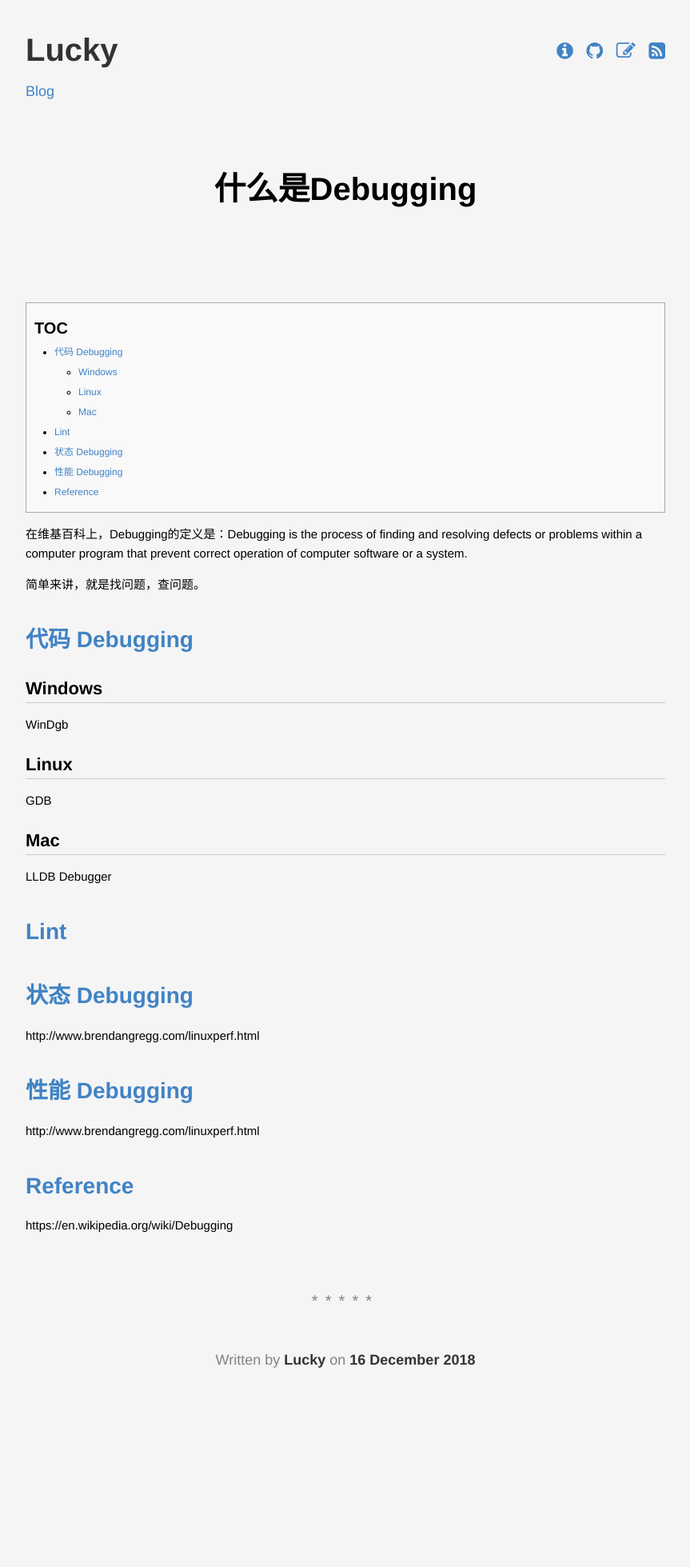
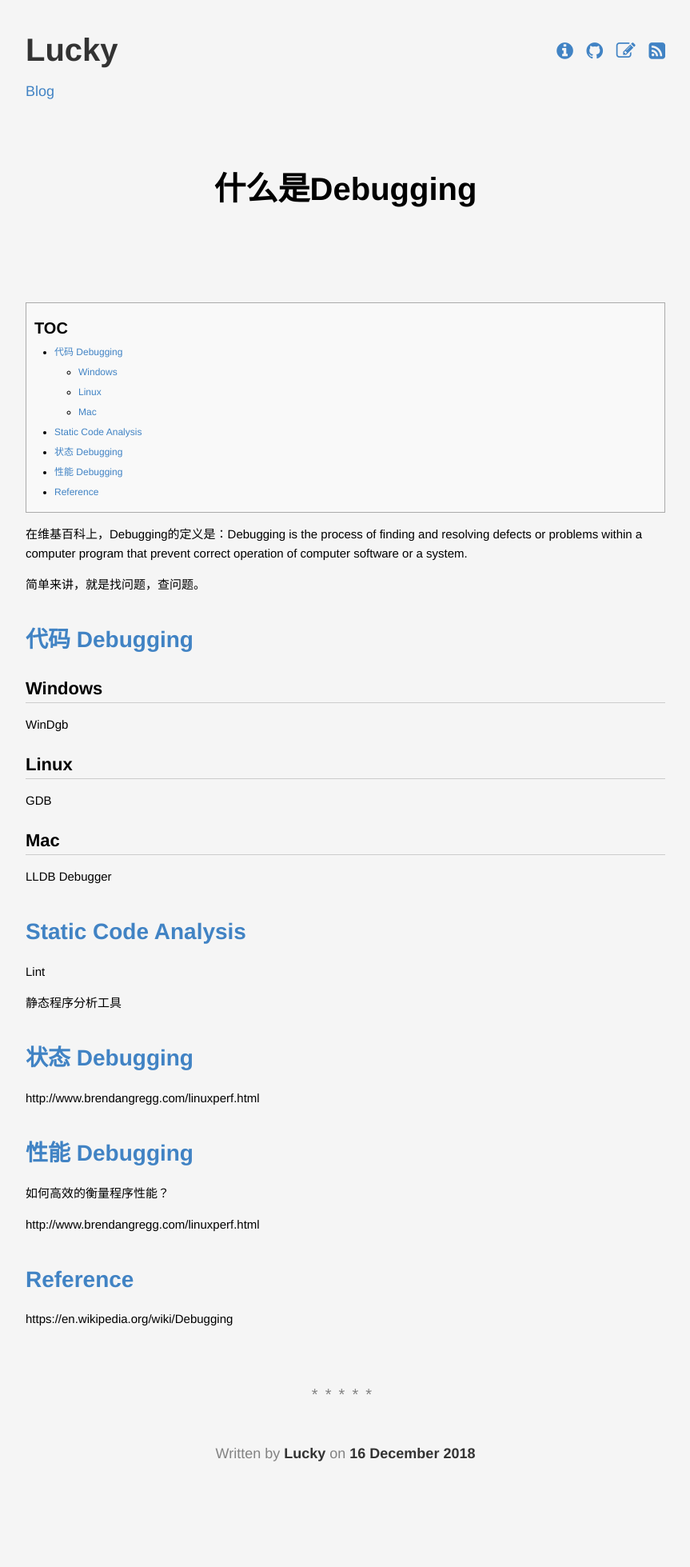
Before and after one commit to lucky521/blog, a Jekyll site: the page built from _posts/debugging/2018-12-16-debugging.markdown, in a window 1280 px wide. Shown: the whole page at 80% size, without its empty margins (208-1071 px from the left). Built offline with Jekyll 4.4.1, drawn with Linux system fonts in a browser that asks for light colours; before the commit the page ends 1842 px from its top, so only the background shows below that.

Commit message:
Update 2018-12-16-debugging.markdown

```diff
--- a/_posts/debugging/2018-12-16-debugging.markdown
+++ b/_posts/debugging/2018-12-16-debugging.markdown
@@ -25,7 +25,12 @@ LLDB Debugger
 
 
 
-# Lint
+
+# Static Code Analysis
+
+Lint
+
+静态程序分析工具
 
 
 
@@ -38,6 +43,8 @@ http://www.brendangregg.com/linuxperf.html
 
 # 性能 Debugging
 
+如何高效的衡量程序性能？
+
 http://www.brendangregg.com/linuxperf.html
 
 
```
